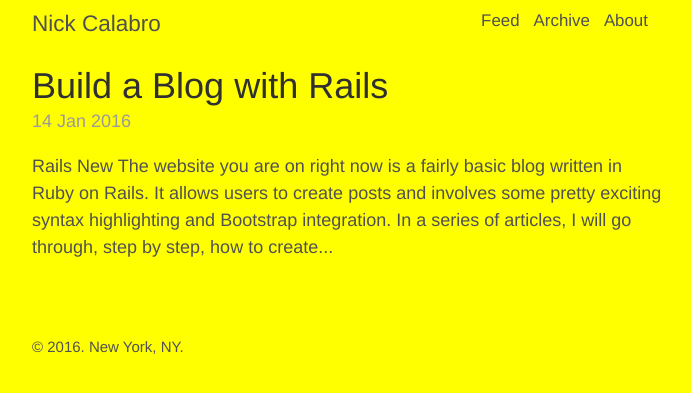
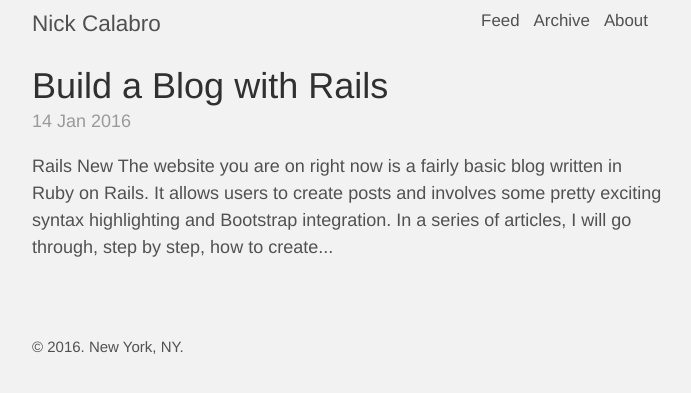
Before and after one commit to NickCalabs/nickcalabs.github.io, a Jekyll site: the page built from index.html, in a window 1280 px wide. Shown: the top 393 px of the page, without its empty margins (293-984 px from the left). Built offline with Jekyll 4.4.1, drawn with Linux system fonts in a browser that asks for light colours; Markdown is read by kramdown in place of the engine named in the settings; the list of posts is cut into pages by our own code.

Commit message:
change type color

```diff
--- a/_sass/_base.scss
+++ b/_sass/_base.scss
@@ -78,5 +78,5 @@ tbody tr:nth-child(odd) th {
 }
 
 body {
-  background-color: yellow;
+  background-color: #F2F2F2;
 }
--- a/_sass/_type.scss
+++ b/_sass/_type.scss
@@ -7,6 +7,7 @@ h1, h2, h3, h4, h5, h6 {
   font-weight: bold;
   line-height: 1.25;
   color: #313131;
+  color: #444444;
   text-rendering: optimizeLegibility;
   font-weight: 300;
 }
@@ -33,6 +34,7 @@ h4, h5, h6 {
 p {
   margin-top: 0;
   margin-bottom: 1rem;
+  color: #444444;
 }
 
 strong {
```
